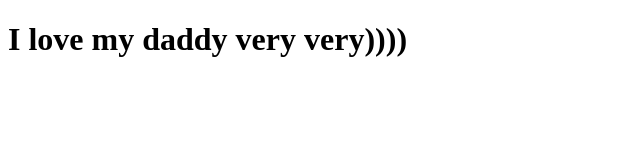
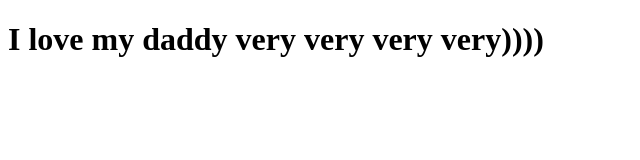
Before and after one commit to Sitkosha/daddy, a plain HTML site: page index.html in a window 1280 px wide. Shown: the whole page, without its empty margins (0-640 px from the left). Drawn offline with Linux system fonts and the light colour scheme.

Commit message:
add very

```diff
--- a/index.html
+++ b/index.html
@@ -8,7 +8,7 @@
 </head>
 
 <body>
-    <h1>I love my daddy very very))))</h1>
+    <h1>I love my daddy very very very very))))</h1>
 </body>
 
 </html>
```
